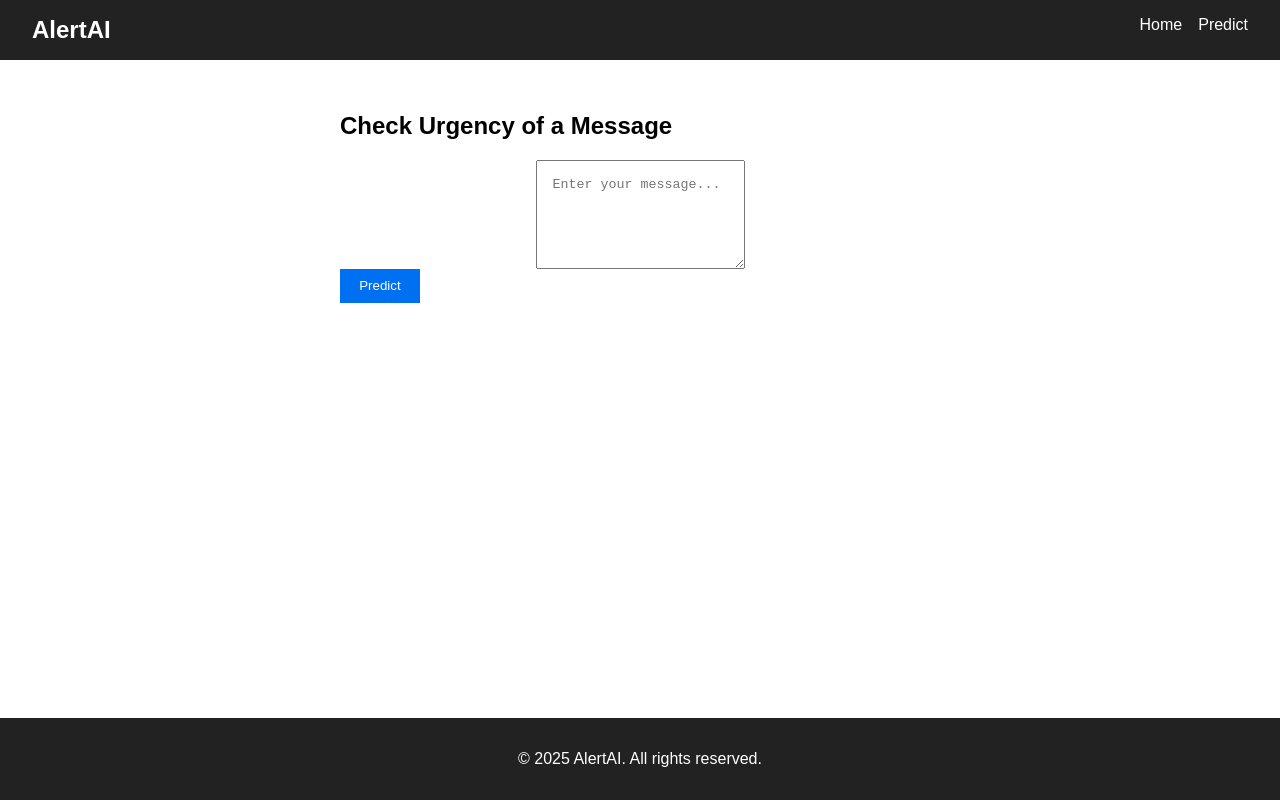
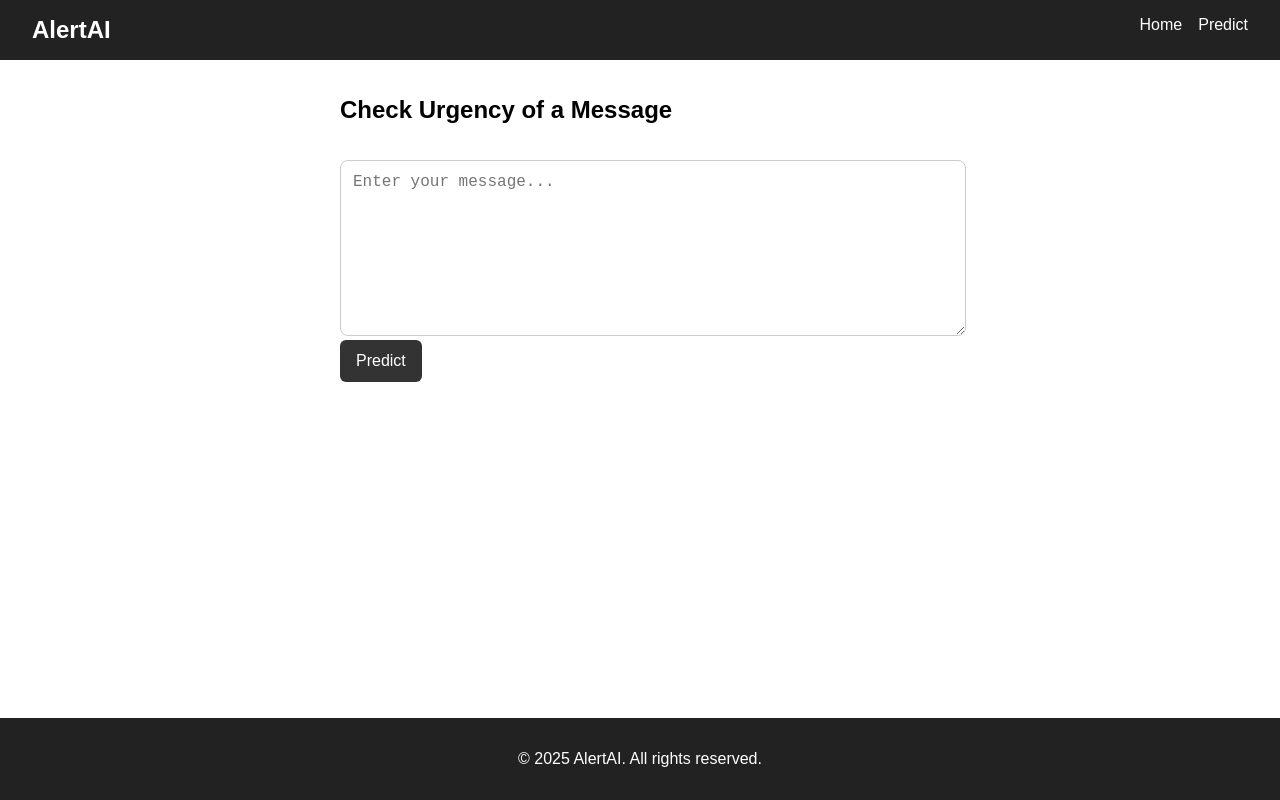
Before and after one commit to Mdhasim-tech/Urgency-Classifier, a Next.js app in the folder frontend/: page /predict in a window 1280 px wide. Built offline with nearby package versions, Linux system fonts and the light colour scheme.

Commit message:
Update globals.css

```diff
--- a/frontend/app/globals.css
+++ b/frontend/app/globals.css
@@ -61,22 +61,41 @@ html, body, .layout-body {
   margin: auto;
 }
 
-.predict textarea {
+.predict {
  max-width: 600px;
   margin: 0 auto;
   padding: 1rem; /* Add spacing inside the container */
   display: flex;
   flex-direction: column;
   gap: 1rem;
+
+}
+textarea {
+  width: 100%;
+  min-height: 150px;
+  padding: 0.75rem;
+  font-size: 1rem;
+  border: 1px solid #ccc;
+  border-radius: 8px;
+  resize: vertical;
 }
 
 .predict .btn {
-  background: #0070f3;
+
+  padding: 0.75rem 1rem;
+  font-size: 1rem;
+  background-color: #333;
   color: white;
-  padding: 0.6rem 1.2rem;
   border: none;
+  border-radius: 6px;
   cursor: pointer;
 }
+
+button:hover {
+  background-color: #555;
+}
+
+
 
 .result {
   margin-top: 1rem;
```
